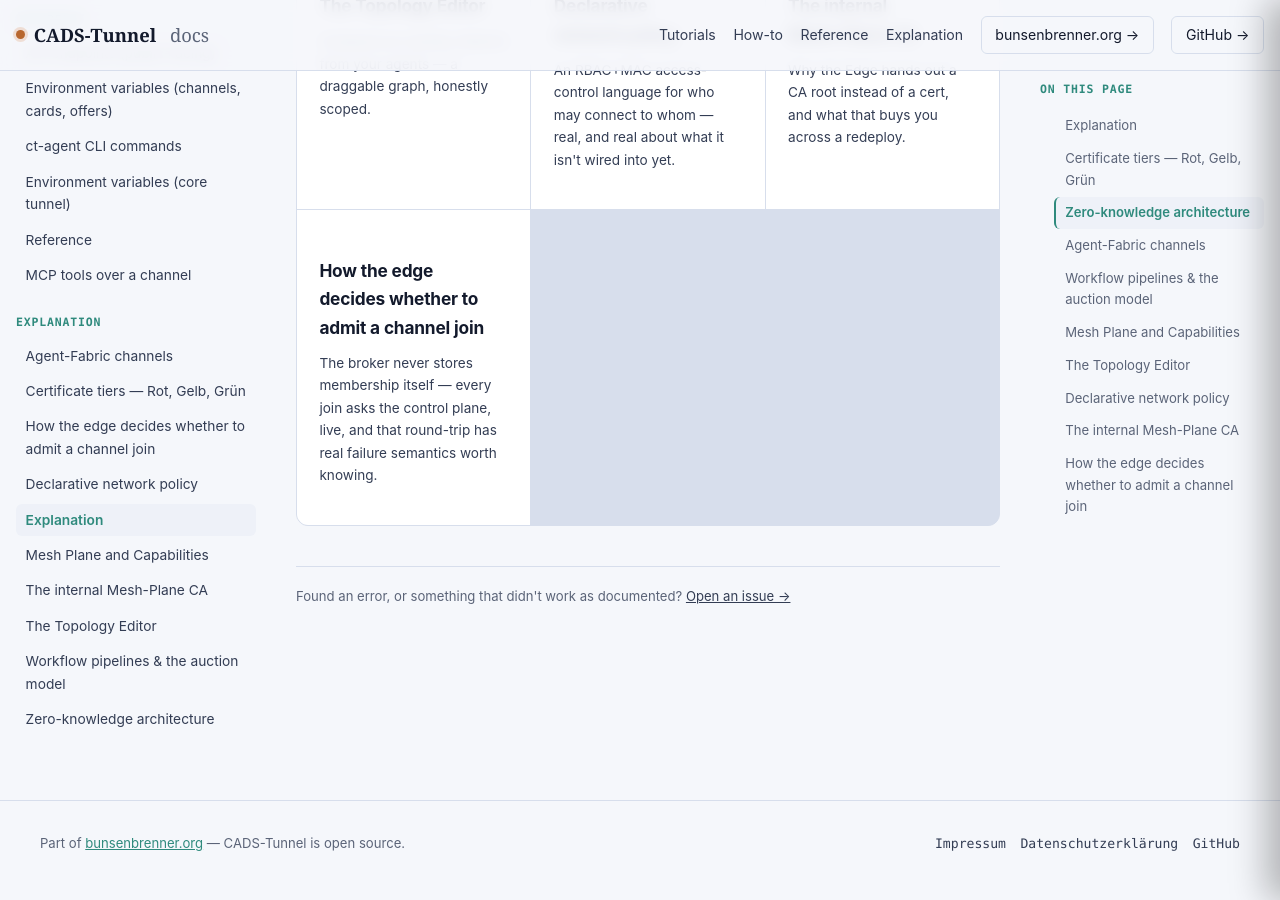
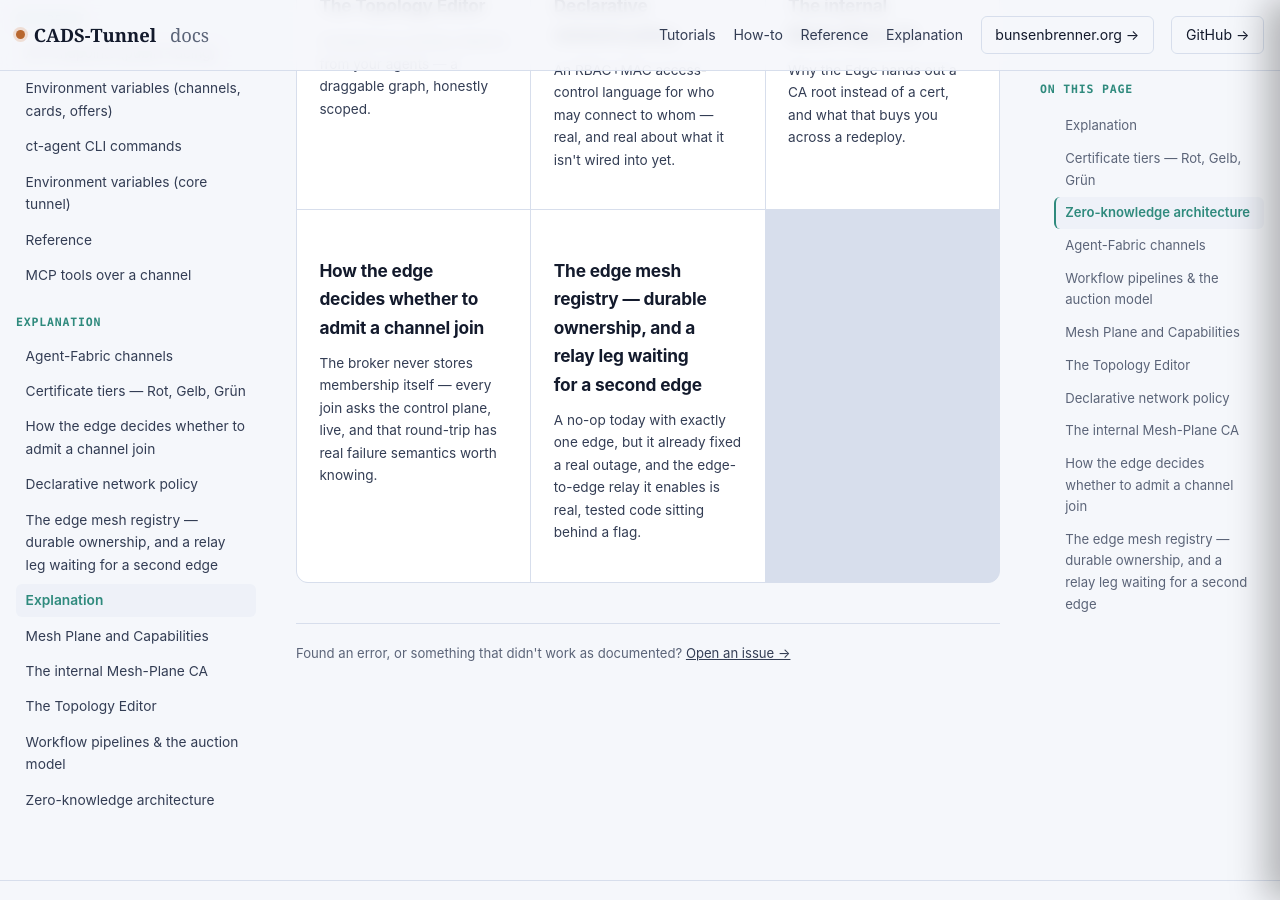
Before and after one commit to scimbe/CADS-Tunnel-docs, a Jekyll site: the page built from _explanation/index.md, in a window 1280 px wide and 900 px high, scrolled down 795 px. Built offline with Jekyll 4.4.1, drawn with Linux system fonts in a browser that asks for light colours; part of the change alters nothing that is shown.

Commit message:
explanation: new "The edge mesh registry" (firing 60)
crates/control-plane/src/edge_mesh.rs (SqliteEdgeMesh, ADR-0021) had zero
docs coverage despite already fixing a real production outage (#214,
edge-restart wiping host_auth) and already implementing a real,
tested edge-to-edge relay leg -- just gated off by default since only
one edge is deployed. Documents the heartbeat/lookup/rehydrate
registry, the #214 fix (with the real boot log line quoted), and the
relay_via_peer_edge mechanism, grounded directly in serve.rs and its
two real tests (mesh_relay_reaches_a_hostname_owned_by_a_peer_edge,
mesh_relay_is_rejected_with_the_wrong_admin_token). Cross-linked from
certificate-tiers.md's existing rehydration section.

Also fixed two real staleness bugs found while grounding this page
(pure doc-comment/status corrections in CADS-Tunnel itself, zero
behavior change, hermetic tests green before and after):
- edge_mesh.rs's own module doc still said the byte-relay was
  "not yet built" -- it is, and has been since it landed.
- ADR-0021 still listed itself as "Proposed" and its Context section
  said the relay was unbuilt, both predating the relay actually
  shipping.

````diff
--- a/_explanation/certificate-tiers.md
+++ b/_explanation/certificate-tiers.md
@@ -102,6 +102,10 @@ reconnection, not a re-authorization — the edge already knows your hostname is
 your agent redials. This closes the class of outage where an edge restart used to make every hostname
 look unclaimed until each tunnel's agent happened to redial and re-register.
 
+The registry behind this — what it durably records, and the edge-to-edge relay leg it also
+enables for a future second edge — is covered in
+[The edge mesh registry]({{ '/explanation/edge-mesh-registry/' | relative_url }}).
+
 ## Should you go to Grün?
 
 Only if you specifically need your own certificate — for compliance reasons, to run your own cert
--- /dev/null
+++ b/_explanation/edge-mesh-registry.md
@@ -0,0 +1,84 @@
+---
+title: The edge mesh registry — durable ownership, and a relay leg waiting for a second edge
+description: A no-op today with exactly one edge, but it already fixed a real outage, and the edge-to-edge relay it enables is real, tested code sitting behind a flag.
+order: 10
+---
+
+# The edge mesh registry
+
+Today's deployment runs exactly one edge. This page explains a mechanism that mostly looks
+invisible *because* of that — `crates/control-plane/src/edge_mesh.rs` (`SqliteEdgeMesh`,
+[ADR-0021](https://github.com/scimbe/CADS-Tunnel/blob/main/docs/adr/0021-multi-edge-mesh-relay-and-core-system-federation.md))
+— but it is real, running in production right now, and it already fixed a genuine outage before
+a second edge ever existed.
+
+## What it actually is
+
+A durable SQLite-backed registry the control plane keeps: which edge instance currently owns
+which `(routing token, hostname)` pair, and which edges have heartbeated recently. Two tables,
+`mesh_edges` and `mesh_ownership`, behind three admin-token-gated routes:
+
+- `POST /internal/edges/heartbeat` — an edge announces itself (`id`, `peer_addr`) every 30
+  seconds.
+- `GET /internal/edges/lookup?token=|host=` — which edge (id, peer address) owns a given
+  token/hostname.
+- `GET /internal/edges/rehydrate/:edge_id` — every `(token, hostname)` pair a given edge owns,
+  for that edge to replay into its own local state.
+
+## The bug it already fixed, before any second edge existed
+
+`crates/edge/src/state.rs`'s `host_auth` map — which hostnames this edge is currently
+authorized to serve — was purely in-process memory with no persistence. Every edge container
+recreation silently forgot every hostname authorization. That caused a real production outage
+this session (tracked in issue #214).
+
+Because the control plane already originates every hostname authorization (it mints the routing
+token and pushes `authorize-host` to the edge), the fix didn't need new infrastructure: record
+that fact durably in `mesh_ownership`, and have a booting edge replay it. Confirmed live, not
+assumed — a fresh edge process today logs exactly this on startup:
+
+```
+ct-edge: mesh-registry heartbeat/rehydration enabled against http://control-plane:8090 (CT_EDGE_ID=primary)
+ct-edge: rehydrated 38 hostname authorization(s) from http://control-plane:8090 (edge_id=primary)
+```
+
+`CT_EDGE_ID` defaults to `primary`, matching the control plane's own default local-edge id, so a
+single-edge deployment needs zero extra configuration for any of this to work — it's on whenever
+`CT_EDGE_CP_URL` is set, which self-hosted deployments already set for the channel broker.
+
+## The relay leg: real, tested, and off by default
+
+The registry also lays real groundwork for horizontal scale: once a second edge exists,
+[`assign_edge`] round-robins new tunnels across whichever edges heartbeated recently (least-loaded
+by ownership-row count), and any edge can look up which peer holds a token/hostname it doesn't
+have locally via the `lookup` route above.
+
+What that lookup enables — an edge-to-edge byte relay for the case where a client lands on edge A
+but the hostname it wants is owned by edge B — **is implemented**, not just designed:
+`relay_via_peer_edge` in `crates/edge/src/serve.rs` dials the owning edge's `peer_addr` over the
+same TLS-over-TCP mechanism the client fallback path already uses, presents a minimal `'M'`-framed
+role byte carrying the shared edge admin token, and — once the peer edge confirms it can actually
+serve that hostname locally — relays bytes opaquely in both directions, the same provider-blind
+relay every other leg uses. Covered by two real tests
+(`mesh_relay_reaches_a_hostname_owned_by_a_peer_edge`,
+`mesh_relay_is_rejected_with_the_wrong_admin_token`), not mocked around.
+
+It stays off by default (`CT_EDGE_MESH_RELAY_ENABLED`, unset) because with exactly one edge every
+hostname lookup always resolves locally — the relay path is dead code in that topology, correctly
+so. It only starts mattering the moment a second edge is deployed for real capacity, which hasn't
+happened yet.
+
+<div class="callout warn">
+Two small inaccuracies were found and fixed while writing this page: <code>edge_mesh.rs</code>'s
+own module doc still said the byte-relay was "not yet built," and ADR-0021 still listed itself as
+"Proposed" — both predated the relay leg actually landing. Corrected in both places; this is a
+documentation fix, not a behavior change (confirmed via the hermetic test suite before and after).
+</div>
+
+## Related
+
+- [How the edge decides whether to admit a channel join]({{ '/explanation/channel-admission/' | relative_url }})
+  — a different edge↔control-plane round-trip (channel membership, not hostname ownership), with
+  its own real fail-closed/fail-static distinction.
+- [The internal Mesh-Plane CA]({{ '/explanation/mesh-plane-ca/' | relative_url }}) — the same
+  internal PKI root the mesh-relay leg trusts for edge-to-edge TLS, no new certificate machinery.
````
